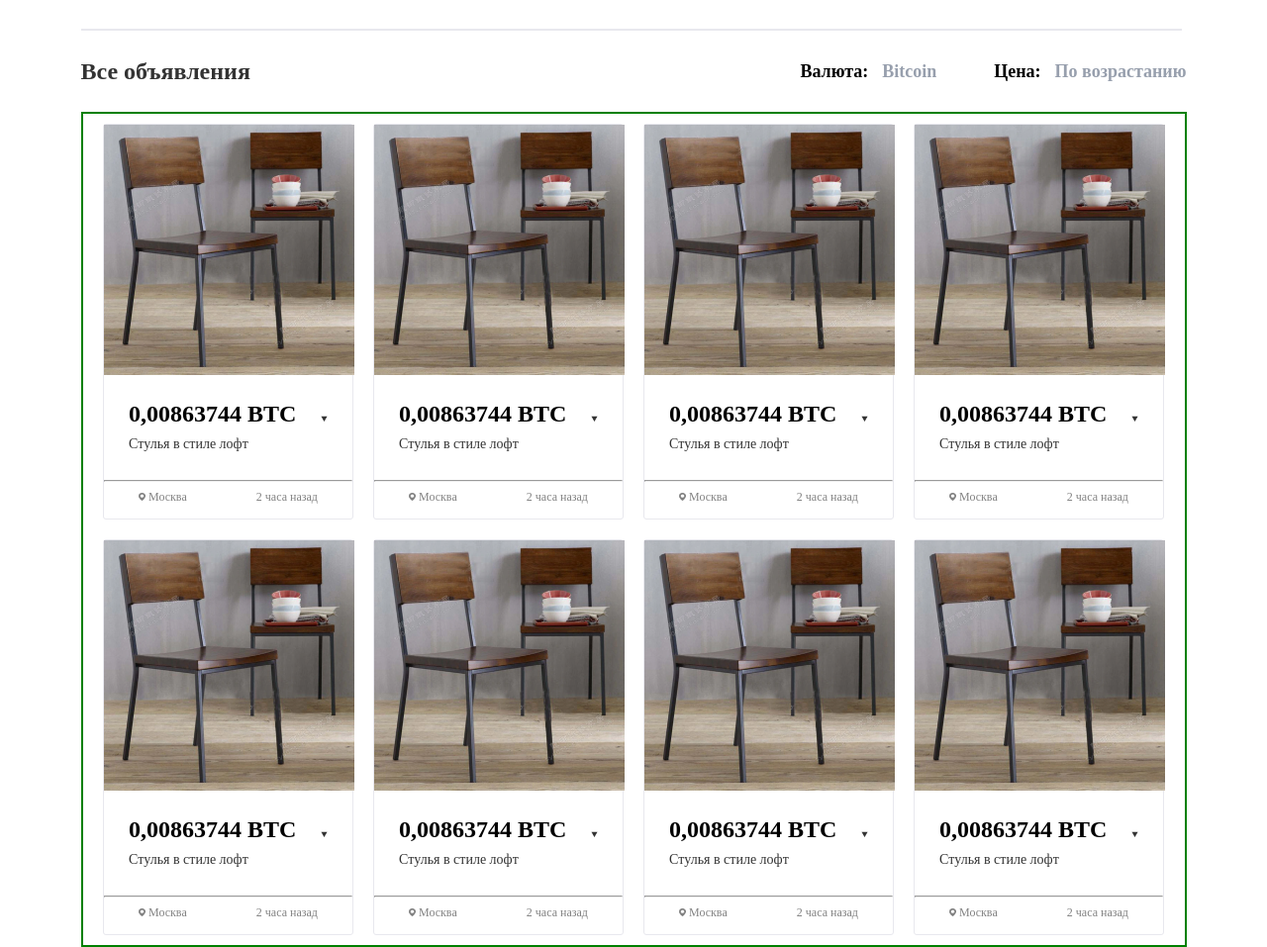
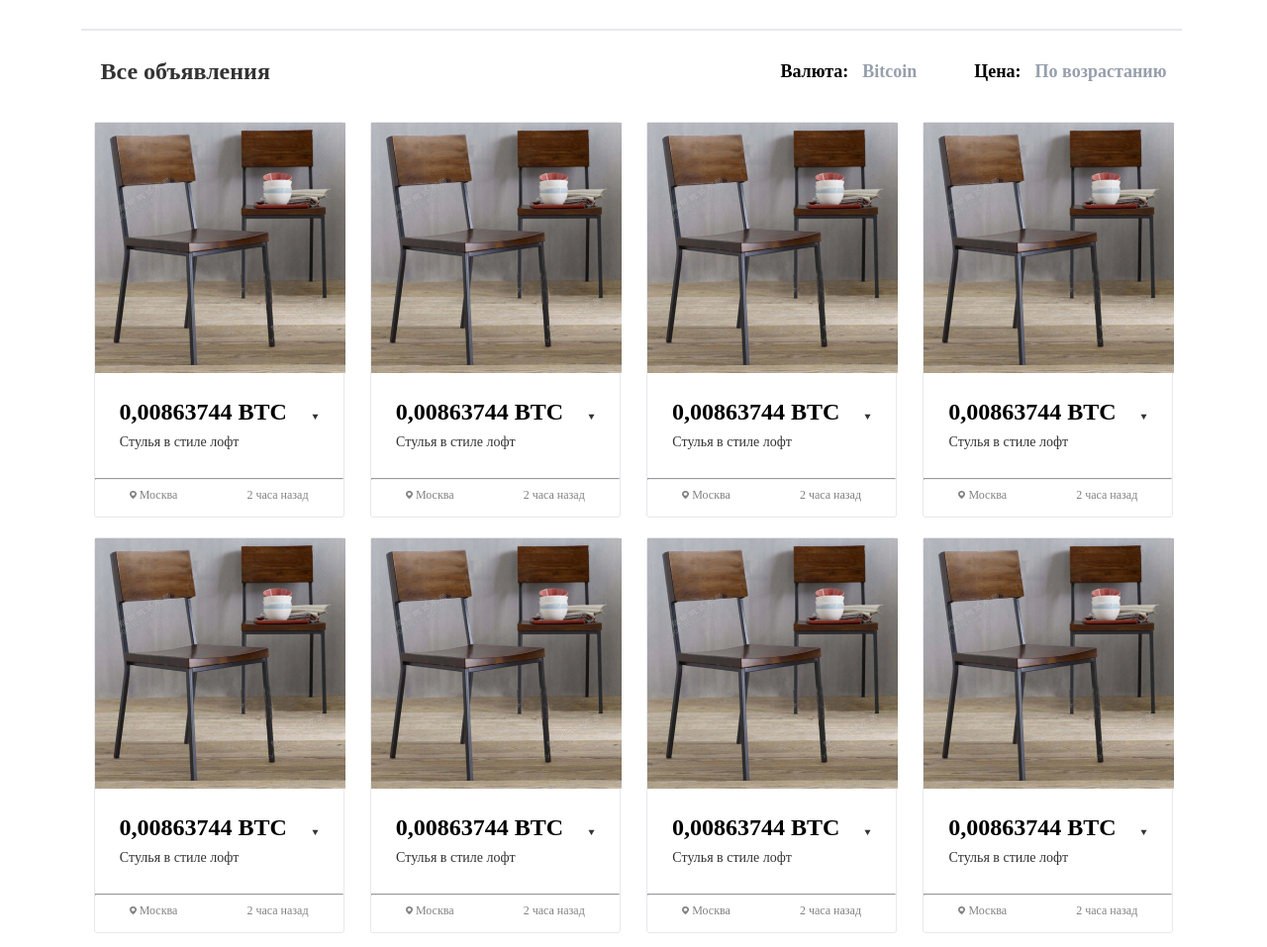
Before and after one commit to Rud-it/Rud-it.github.io, a plain HTML site: page adaptive layout/index.html in a window 1280 px wide. Shown: the part 325-1282 px from the top of the page at 99% size. Drawn offline with nearby package versions, Linux system fonts and the light colour scheme.

Commit message:
revision

```diff
--- a/adaptive layout/index.html
+++ b/adaptive layout/index.html
@@ -2,6 +2,7 @@
 <html lang="ru">
 	<head>
 		<meta charset="utf-8">
+		<meta name="format-detection" content="telephone=no">
 		<!-- <meta name="viewport" content="width=device-width, initial-scale="1.0"> -->
 		<title>Document</title>
 		<link rel="stylesheet" href="https://cdnjs.cloudflare.com/ajax/libs/normalize/8.0.1/normalize.css">
@@ -87,8 +88,7 @@
 							<div class="time">2 часа назад</div>
 						</div>
 					</div>
-				</div>
-				<div class="group">
+
 					<div class="offer"><img class="chairs" src="./images/chairs.png">
 						<div class="btc">0,00863744 BTC <div class="polygon"><img src="./images/Polygon.png"></div></div>
 						<div class="overview">Cтулья в стиле лофт</div>
--- a/adaptive layout/styles/main.css
+++ b/adaptive layout/styles/main.css
@@ -57,7 +57,7 @@
 .carousel {
     margin: 25px auto;
 }
-@media (min-width:969px), (max-width: 1169px) {
+@media (min-width:749px), (max-width: 1169px) {
     .carousel {
         margin: 25px auto;
         display: flex;
@@ -79,6 +79,7 @@
     display: flex;
     justify-content: space-between;
     align-items: center;
+    padding: 0px 20px;
 }
 .value {
     display: flex;
@@ -111,7 +112,7 @@
     transform: rotate(90deg);
     padding: 0px 10px;
 }
-@media (max-width:750px) {
+@media (max-width:969px) {
     .value {
         display: none;
     }
@@ -131,15 +132,12 @@
     max-width: 1117px;
     margin: 0px auto;
 }
-
-
 .product {
     max-width: 1170px;
     display: flex;
     flex-direction: row;
     flex-wrap: wrap;
     justify-content: space-around;
-    border: 2px solid green;
 }
 .group {
     display: flex;
```
